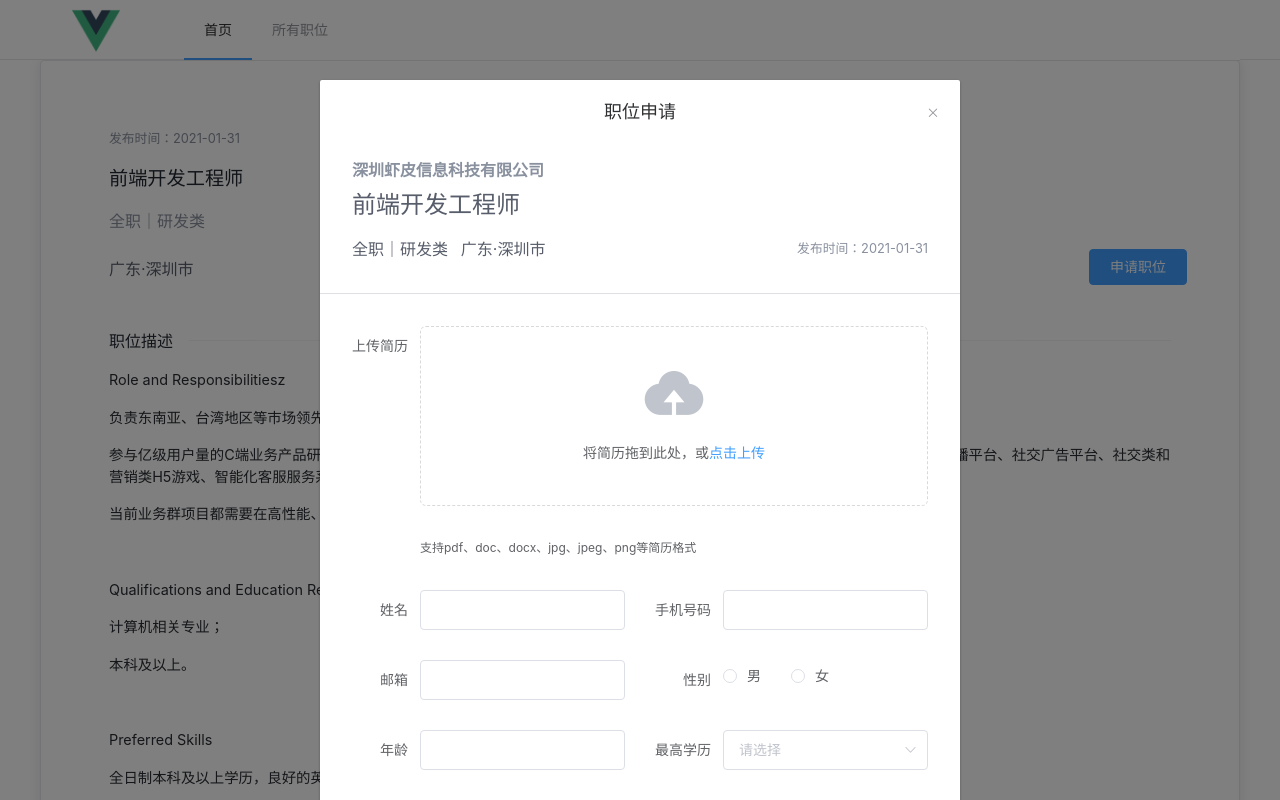
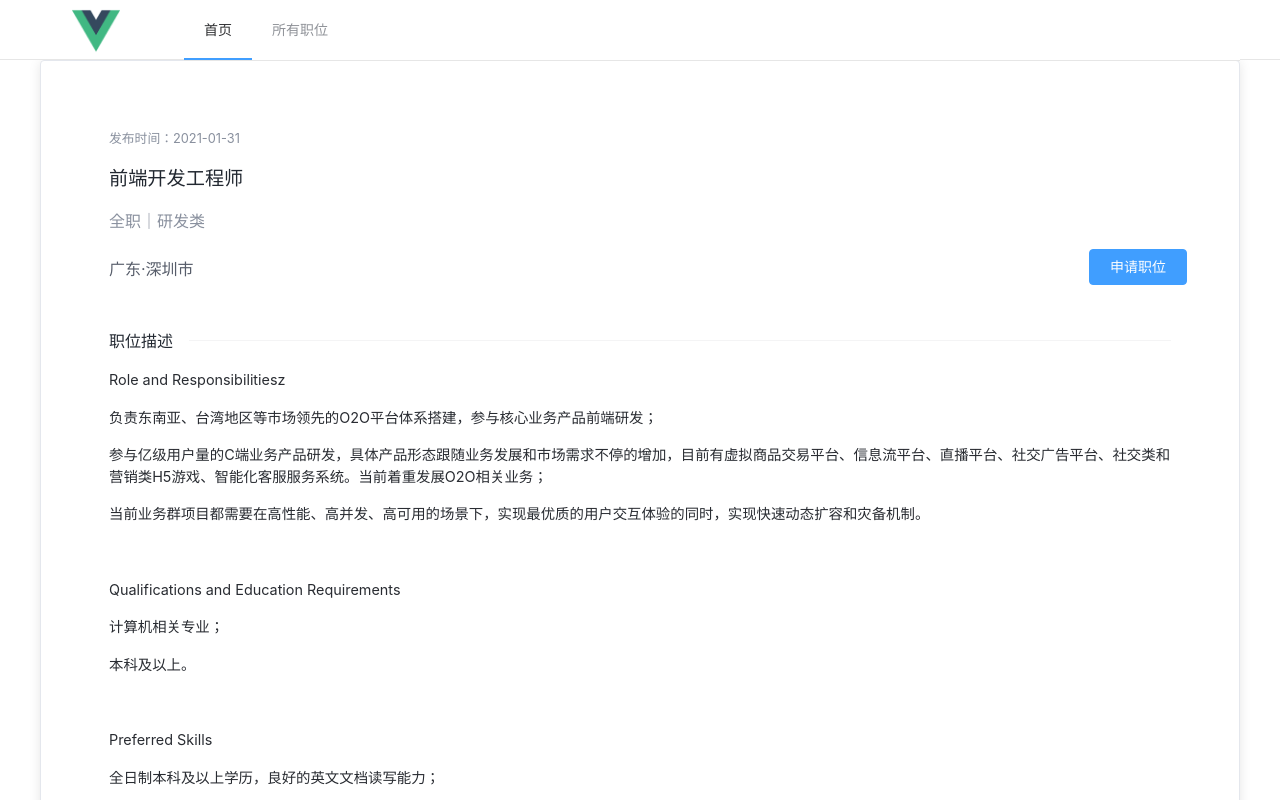
Before and after one commit to HINIOA/enterprise-recruitment-management-system, a Vue app: page /job-detail in a window 1280 px wide. Shown: the top 800 px of the page. Built offline with nearby package versions, Linux system fonts and the light colour scheme.

Commit message:
refactor: 优化弹框组件关闭逻辑

```diff
--- a/src/components/JobApplyDialog.vue
+++ b/src/components/JobApplyDialog.vue
@@ -5,6 +5,7 @@
     custom-class="job-apply"
     top="10vh"
     center
+    :close-on-click-modal="false"
   >
     <div class="job-apply__info">
       <p class="job-apply__info-company">{{ jobInfo.company }}</p>
@@ -88,14 +89,13 @@
     </el-form>
     <template #footer>
       <span class="dialog-footer">
-        <el-button @click="visible = false">取 消</el-button>
+        <el-button @click="visible=false">取 消</el-button>
         <el-button
           type="primary"
           @click="submitForm"
           :disabled="isSubmiting"
           :loading="isSubmiting"
-          >{{ isSubmiting ? "提交中" : "提 交" }}</el-button
-        >
+        >{{ isSubmiting ? "提交中" : "提 交" }}</el-button>
       </span>
     </template>
   </el-dialog>
@@ -116,9 +116,14 @@
       require: true,
     },
   },
-  emits: ['submit'],
+  emits: ['cancel','submit'],
   setup(props, ctx) {
-    const visible = computed(() => props.dialogVisible);
+    const visible = computed({
+      get: () => props.dialogVisible,
+      set: val => {
+        if (!val) ctx.emit('cancel')
+      }
+    });
     const form = ref({
       name: "",
       phone: "",
@@ -147,7 +152,6 @@
       (formEl.value! as {
         validate(cb: (valid: boolean) => void): void;
       }).validate((valid) => {
-        console.log(valid);
         if (valid) {
           isSubmiting.value = true;
           setTimeout(() => {
@@ -221,6 +225,14 @@
   &__form {
     padding: 2rem;
 
+    .el-select {
+      width: 100%;
+    }
+
+    .el-radio-group {
+      vertical-align: auto;
+    }
+
     &-upload {
       width: 100%;
 
--- a/src/views/JobDetail.vue
+++ b/src/views/JobDetail.vue
@@ -1,11 +1,11 @@
 <template>
   <el-card class="job-detail__container">
     <div class="job-detail__header">
-      <p class="job-detail__time">发布时间：{{jobInfo.time}}</p>
-      <p class="job-detail__name">{{jobInfo.name}}</p>
-      <p class="job-detail__info">{{jobInfo.types.join('｜')}}</p>
-      <p class="job-detail__location">{{jobInfo.location}}</p>
-      <el-button type="primary" size="medium" @click="dialogVisible=true">申请职位</el-button>
+      <p class="job-detail__time">发布时间：{{ jobInfo.time }}</p>
+      <p class="job-detail__name">{{ jobInfo.name }}</p>
+      <p class="job-detail__info">{{ jobInfo.types.join("｜") }}</p>
+      <p class="job-detail__location">{{ jobInfo.location }}</p>
+      <el-button type="primary" size="medium" @click="dialogVisible = true">申请职位</el-button>
     </div>
     <div class="job-detail__main">
       <div class="job-detail__desc-title">
@@ -17,34 +17,34 @@
       </p>
     </div>
     <div class="job-detail__footer">
-      <el-button type="primary" @click="dialogVisible=true">申请职位</el-button>
+      <el-button type="primary" @click="dialogVisible = true">申请职位</el-button>
     </div>
   </el-card>
-  <job-apply-dialog :dialog-visible="dialogVisible"
-  :job-info="jobInfo"
-  @submit="submitForm"></job-apply-dialog>
+  <job-apply-dialog
+    :job-info="jobInfo"
+    :dialog-visible="dialogVisible"
+    @cancel="dialogVisible=false"
+    @submit="submitForm"
+  ></job-apply-dialog>
 </template>
 
 <script lang="ts">
 import { defineComponent, ref } from "vue";
-import { ElMessage } from 'element-plus'
-import JobApplyDialog from '@/components/JobApplyDialog.vue';
+import { ElMessage } from "element-plus";
+import JobApplyDialog from "@/components/JobApplyDialog.vue";
 
 // 从后端获取岗位职责文本并处理
 function getJobData() {
   const data = {
-    name: '前端开发工程师',
-    company: '深圳虾皮信息科技有限公司',
-    types: [
-      '全职',
-      '研发类'
-    ],
-    location: '广东·深圳市',
-    time: '2021-01-31',
-    jobDutiesText: "Role and Responsibilitiesz|负责东南亚、台湾地区等市场领先的O2O平台体系搭建，参与核心业务产品前端研发；|参与亿级用户量的C端业务产品研发，具体产品形态跟随业务发展和市场需求不停的增加，目前有虚拟商品交易平台、信息流平台、直播平台、社交广告平台、社交类和营销类H5游戏、智能化客服服务系统。当前着重发展O2O相关业务；|当前业务群项目都需要在高性能、高并发、高可用的场景下，实现最优质的用户交互体验的同时，实现快速动态扩容和灾备机制。 |\n|Qualifications and Education Requirements|计算机相关专业；|本科及以上。|\n|Preferred Skills|全日制本科及以上学历，良好的英文文档读写能力；|扎实的计算机科学相关基础知识；|良好的算法思维；|熟悉前端开发基础技术(HTML/JS/CSS)，并且对新特性有一定掌握；|熟悉前端项目构建流程，依赖管理和模块加载相关原理；|熟悉React或Vue，并有一定的实践经验。|\n|Additional Notes|对Web后端开发有一定了解，熟悉Python/Golang/Node其中之一；|有ReactNative或者Flutter项目经验；|有移动端开发和适配相关经验。"
-  }
+    name: "前端开发工程师",
+    company: "深圳虾皮信息科技有限公司",
+    types: ["全职", "研发类"],
+    location: "广东·深圳市",
+    time: "2021-01-31",
+    jobDutiesText:
+      "Role and Responsibilitiesz|负责东南亚、台湾地区等市场领先的O2O平台体系搭建，参与核心业务产品前端研发；|参与亿级用户量的C端业务产品研发，具体产品形态跟随业务发展和市场需求不停的增加，目前有虚拟商品交易平台、信息流平台、直播平台、社交广告平台、社交类和营销类H5游戏、智能化客服服务系统。当前着重发展O2O相关业务；|当前业务群项目都需要在高性能、高并发、高可用的场景下，实现最优质的用户交互体验的同时，实现快速动态扩容和灾备机制。 |\n|Qualifications and Education Requirements|计算机相关专业；|本科及以上。|\n|Preferred Skills|全日制本科及以上学历，良好的英文文档读写能力；|扎实的计算机科学相关基础知识；|良好的算法思维；|熟悉前端开发基础技术(HTML/JS/CSS)，并且对新特性有一定掌握；|熟悉前端项目构建流程，依赖管理和模块加载相关原理；|熟悉React或Vue，并有一定的实践经验。|\n|Additional Notes|对Web后端开发有一定了解，熟悉Python/Golang/Node其中之一；|有ReactNative或者Flutter项目经验；|有移动端开发和适配相关经验。",
+  };
   const { name, company, types, location, time, jobDutiesText } = data
-
 
   return {
     jobInfo: ref({
@@ -54,23 +54,23 @@
       location,
       time,
     }),
-    jobDuties: ref(jobDutiesText.split("|"))
+    jobDuties: ref(jobDutiesText.split("|")),
   };
 }
 
 export default defineComponent({
   name: "JobDetail",
   components: {
-    JobApplyDialog
+    JobApplyDialog,
   },
   setup() {
-    const { jobInfo, jobDuties} = getJobData();
-    const dialogVisible = ref(true);
+    const { jobInfo, jobDuties } = getJobData();
+    const dialogVisible = ref(false);
 
     const submitForm = () => {
-        dialogVisible.value = false
-        ElMessage.success('提交成功')
-    }
+      dialogVisible.value = false;
+      ElMessage.success("提交成功");
+    };
 
     return {
       jobInfo,
```
